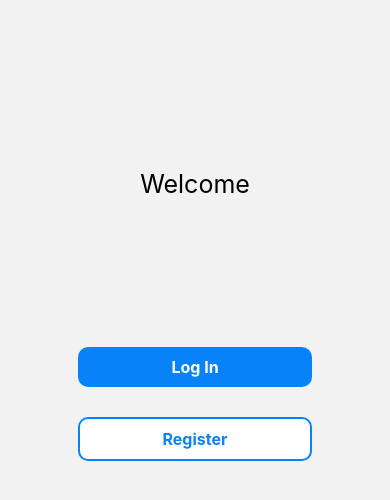
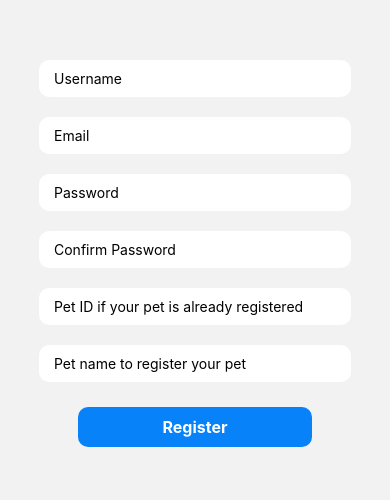
Before and after one commit to ayaka/capstone, a React Native app: screen /Register in a window 390 px wide. Shown: the part 166-666 px from the top of the page. Built offline with nearby package versions, Linux system fonts and the light colour scheme; no server answers.

Commit message:
create RegisterScreen and connect new user to pet

```diff
--- a/App.js
+++ b/App.js
@@ -5,6 +5,7 @@ import { StyleSheet, Text, View } from "react-native";
 
 import LoginScreen from "./src/screens/LoginScreen";
 import GreetingScreen from "./src/screens/GreetingScreen";
+import RegisterScreen from "./src/screens/RegisterScreen";
 import HomeScreen from "./src/screens/HomeScreen";
 
 const Stack = createNativeStackNavigator();
@@ -24,6 +25,11 @@ export default function App() {
           options={{ headerShown: false }}
         />
         <Stack.Screen
+          name="Register"
+          component={RegisterScreen}
+          options={{ headerShown: false }}
+        />
+        <Stack.Screen
           name="Home"
           component={HomeScreen}
           options={{ headerShown: false }}
--- a/src/screens/GreetingScreen.js
+++ b/src/screens/GreetingScreen.js
@@ -39,7 +39,7 @@ const GreetingScreen = () => {
 
   const directRegister = async () => {
     await signOut(auth);
-    // navigation.navigate("Register")
+    navigation.navigate("Register");
   };
 
   const Greeting = () => {
--- a/src/screens/HomeScreen.js
+++ b/src/screens/HomeScreen.js
@@ -13,10 +13,7 @@ const HomeScreen = () => {
   useEffect(() => {
     const loadInfo = async () => {
       try {
-        const docRef = doc(db, "users", route.params.uid);
-        const docSnap = await getDoc(docRef);
-        setUser(docSnap.data());
-        setLoading(false);
+        console.log(route.params);
       } catch (error) {
         console.log(error.message);
       }
--- /dev/null
+++ b/src/screens/RegisterScreen.js
@@ -0,0 +1,158 @@
+import {
+  KeyboardAvoidingView,
+  StyleSheet,
+  Text,
+  TextInput,
+  View,
+} from "react-native";
+import React, { useState } from "react";
+
+import { createUserWithEmailAndPassword } from "firebase/auth";
+import { addDoc, collection, doc, getDoc, setDoc } from "firebase/firestore";
+import { auth } from "../firebase";
+import { db } from "../firebase";
+import CustomButton from "../components/CustomButton";
+import globalStyles from "../globalStyles";
+import { useNavigation } from "@react-navigation/native";
+
+const RegisterScreen = () => {
+  const navigation = useNavigation();
+
+  const [username, setUsername] = useState("");
+  const [email, setEmail] = useState("");
+  const [password, setPassword] = useState("");
+  const [passwordConf, setPasswordConf] = useState("");
+  const [petId, setPetId] = useState("");
+  const [petName, setPetName] = useState("");
+
+  const handleRegister = async () => {
+    try {
+      const petDocRef = await getPetDocRef();
+      const userDocRef = await getUserDocRef(petDocRef.id);
+      console.log("test1");
+      const petDocSnap = await getDocSnap(petDocRef);
+      console.log("test2");
+      const userDocSnap = await getDocSnap(userDocRef);
+      console.log("test3");
+
+      navigation.replace("Home", {
+        pet: petDocSnap.data(),
+        user: userDocSnap.data(),
+      });
+    } catch (error) {
+      console.log(error.message);
+      // TODO: erase user and pet registration
+    }
+  };
+
+  const getDocSnap = async (docRef) => {
+    console.log(docRef);
+    const docSnap = await getDoc(docRef);
+    if (docSnap.exists()) {
+      return docSnap;
+    } else {
+      throw { message: "No data found" };
+    }
+  };
+
+  const getPetDocRef = async () => {
+    if (!petName && !petId) {
+      throw { message: "Please enter id or name for your pet" };
+    } else if (petName) {
+      // register new pet
+      const docRef = doc(collection(db, "pets"));
+      await setDoc(docRef, {
+        id: docRef.id,
+        name: petName,
+      });
+      return docRef;
+    } else if (petId) {
+      // access existing pet account
+      const docRef = doc(db, "pets", petId);
+      return docRef;
+    }
+  };
+
+  const getUserDocRef = async (petDocId) => {
+    const userCred = await registerUser();
+    // create new user account
+    const docRef = doc(db, "users", userCred.user.uid);
+    setDoc(docRef, {
+      username: username,
+      id: userCred.user.uid,
+      email: email,
+      petId: petDocId,
+    });
+    return docRef;
+  };
+
+  const registerUser = async () => {
+    // register user for auth
+    if (password !== passwordConf) {
+      throw { message: "Password and password confirmation do not match" };
+    }
+    const cred = createUserWithEmailAndPassword(auth, email, password);
+    return cred;
+  };
+
+  return (
+    <KeyboardAvoidingView style={styles.container}>
+      <TextInput
+        onChangeText={(value) => setUsername(value)}
+        style={globalStyles.input}
+        placeholder="Username"
+        value={username}
+      />
+      <TextInput
+        onChangeText={(value) => setEmail(value)}
+        style={globalStyles.input}
+        placeholder="Email"
+        value={email}
+      />
+      <TextInput
+        onChangeText={(value) => setPassword(value)}
+        style={globalStyles.input}
+        placeholder="Password"
+        value={password}
+        secureTextEntry
+      />
+      <TextInput
+        onChangeText={(value) => setPasswordConf(value)}
+        style={globalStyles.input}
+        placeholder="Confirm Password"
+        value={passwordConf}
+        secureTextEntry
+      />
+      <TextInput
+        // TODO: disable petName input if petId is not empty
+        onChangeText={(value) => setPetId(value)}
+        style={globalStyles.input}
+        placeholder="Pet ID if your pet is already registered"
+        value={petId}
+      />
+      <TextInput
+        // TODO: disable petID input if petName is not empty
+        onChangeText={(value) => setPetName(value)}
+        style={globalStyles.input}
+        placeholder="Pet name to register your pet"
+        value={petName}
+      />
+      <CustomButton
+        onPress={handleRegister}
+        buttonStyle={[globalStyles.button, globalStyles.buttonSolid]}
+        buttonTextStyle={globalStyles.buttonSolidText}
+        text="Register"
+      />
+    </KeyboardAvoidingView>
+  );
+};
+
+export default RegisterScreen;
+
+const styles = StyleSheet.create({
+  container: {
+    flex: 1,
+    justifyContent: "center",
+    alignItems: "center",
+  },
+});
```
